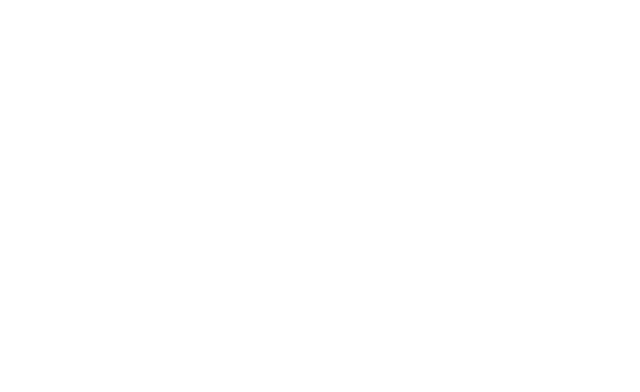
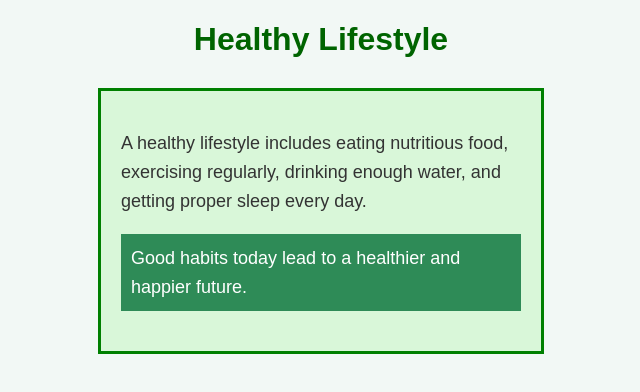
Before and after one commit to 1U25CA065-Nithish/htmlprogram-8, a website: page index.html in a window 1280 px wide. Shown: the whole page, without its empty margins (319-959 px from the left). Drawn offline with Linux system fonts and the light colour scheme.

Commit message:
Revise index.html for Healthy Lifestyle layout
Updated the HTML structure and added styles for a healthy lifestyle theme.

```diff
--- a/index.html
+++ b/index.html
@@ -3,19 +3,58 @@
 <head>
 <meta charset="UTF-8">
 <meta name="viewport" content="width=device-width, initial-scale=1.0">
-<title>Layout Styles with Aside</title>
+<title>Healthy Lifestyle</title>
 
 <style>
+body {
+    font-family: Arial, sans-serif;
+    background-color: #f2f8f5;
+    margin: 20px;
+}
 
-/* Write your CSS here */
+h1 {
+    color: darkgreen;
+    text-align: center;
+}
 
+.box {
+    width: 400px;
+    height: 220px;
+    background-color: #d9f7d9;
+    border: 3px solid green;
+    padding: 20px;
+    margin: 30px auto;
+}
+
+p {
+    font-size: 18px;
+    color: #333;
+    line-height: 1.6;
+}
+
+.highlight {
+    color: white;
+    background-color: #2e8b57;
+    padding: 10px;
+}
 </style>
-
 </head>
 
 <body>
 
-<!-- Write your HTML code here -->
+<h1>Healthy Lifestyle</h1>
+
+<div class="box">
+    <p>
+        A healthy lifestyle includes eating nutritious food,
+        exercising regularly, drinking enough water, and getting
+        proper sleep every day.
+    </p>
+
+    <p class="highlight">
+        Good habits today lead to a healthier and happier future.
+    </p>
+</div>
 
 </body>
 </html>
```
